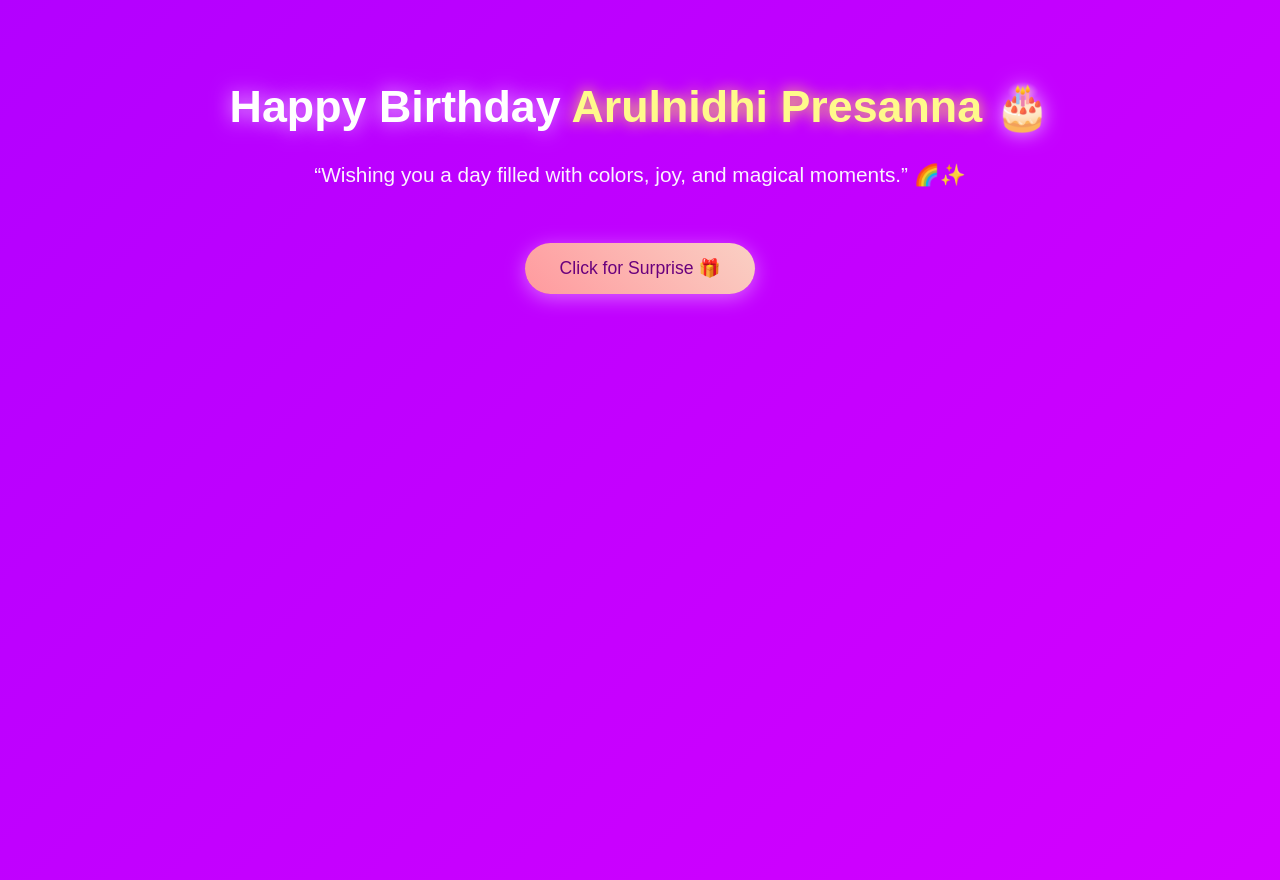
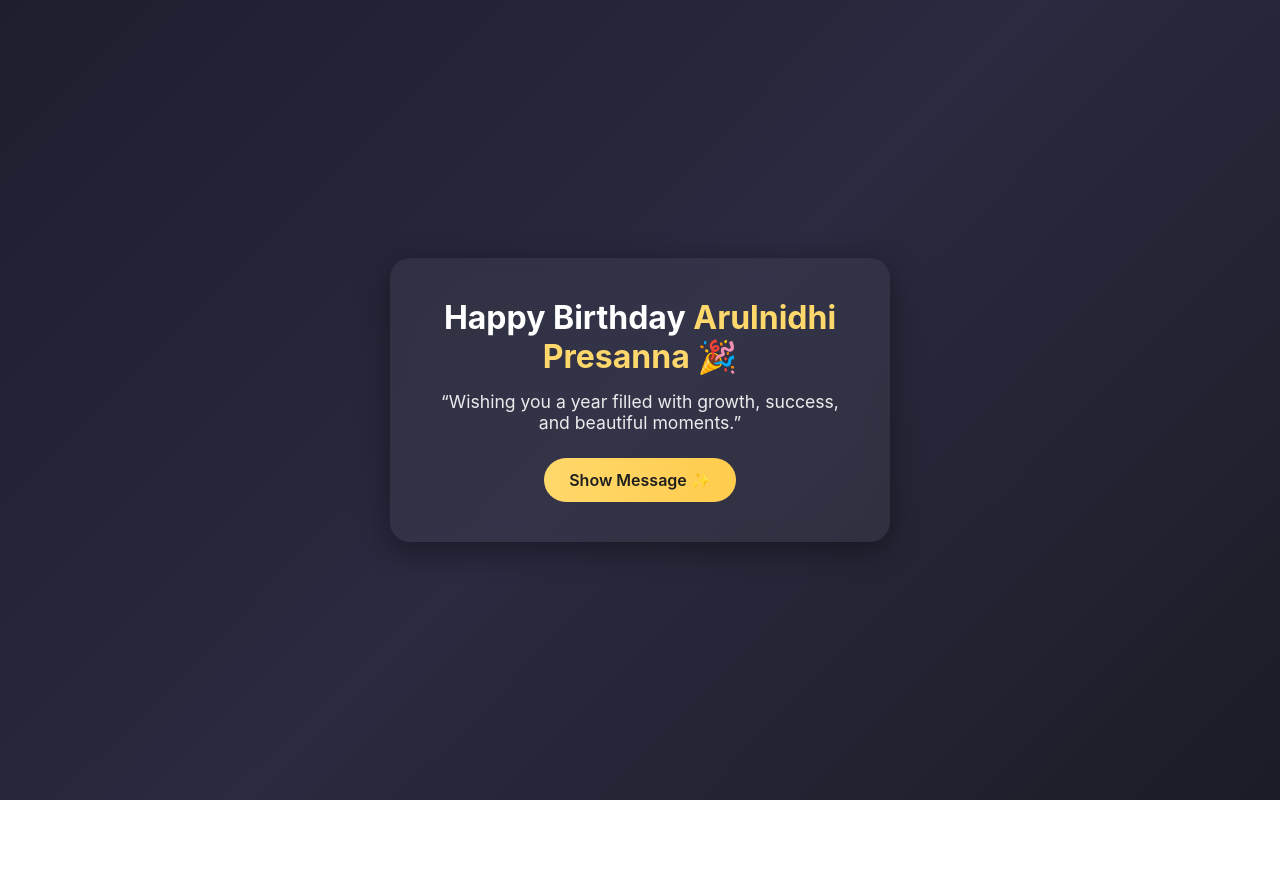
Before and after one commit to Ramakrishnasaratha/Arulnidhi-Presanna-1, a plain HTML site: page index.html in a window 1280 px wide. After the commit the page ends 800 px from the top, so only its background shows below. Drawn offline with Linux system fonts and the light colour scheme.

Commit message:
update code

```diff
--- a/Script.js
+++ b/Script.js
@@ -1,3 +1,3 @@
-document.getElementById("wishBtn").addEventListener("click", function () {
+document.getElementById("wishBtn").addEventListener("click", () => {
     document.getElementById("surprise").classList.toggle("show");
 });
--- a/Style.css
+++ b/Style.css
@@ -1,77 +1,80 @@
-/* Background Animated Gradient */
-body {
+* {
     margin: 0;
     padding: 0;
-    height: 100vh;
-    font-family: 'Poppins', sans-serif;
-    color: #fff;
-    text-align: center;
-    background: linear-gradient(135deg, #7f00ff, #e100ff);
-    background-size: 300% 300%;
-    animation: bgAnim 10s ease infinite;
+    box-sizing: border-box;
+    font-family: "Inter", sans-serif;
 }
 
-@keyframes bgAnim {
-    0% { background-position: 0% 50%; }
-    50% { background-position: 100% 50%; }
-    100% { background-position: 0% 50%; }
+body {
+    height: 100vh;
+    display: flex;
+    justify-content: center;
+    align-items: center;
+    background: linear-gradient(135deg, #1e1e2f, #2a2a40, #1c1c26);
+    color: #fff;
 }
 
-.container {
-    margin-top: 80px;
+/* Professional Card */
+.card {
+    background: rgba(255, 255, 255, 0.05);
+    padding: 40px 50px;
+    border-radius: 20px;
+    text-align: center;
+    width: 90%;
+    max-width: 500px;
+    backdrop-filter: blur(10px);
+    box-shadow: 0 8px 30px rgba(0, 0, 0, 0.4);
+    animation: fadeIn 1.2s ease;
 }
 
-/* Title Glow Effect */
-.title {
-    font-size: 2.8rem;
-    font-weight: 800;
-    text-shadow: 0 0 20px rgba(255, 255, 255, 0.7);
+.card h1 {
+    font-size: 2rem;
+    font-weight: 700;
+    margin-bottom: 15px;
 }
 
-.title span {
-    color: #fffa8b;
-    text-shadow: 0 0 15px #ffea52;
+.card h1 span {
+    color: #ffd86b;
 }
 
 .quote {
-    font-size: 1.3rem;
-    margin-top: 10px;
-    opacity: 0.95;
+    font-size: 1.1rem;
+    opacity: 0.9;
+    margin-bottom: 25px;
 }
 
-/* Button Style */
-#wishBtn {
-    margin-top: 35px;
-    padding: 15px 35px;
-    background: linear-gradient(45deg, #ff9a9e, #fad0c4);
+/* Premium Button */
+.btn {
+    padding: 12px 25px;
+    background: linear-gradient(90deg, #ffd86b, #ffcc4d);
     border: none;
-    color: #6a007d;
+    color: #1e1e1e;
     border-radius: 50px;
-    font-size: 1.1rem;
     cursor: pointer;
-    box-shadow: 0 4px 20px rgba(255, 255, 255, 0.4);
-    transition: 0.4s;
+    font-weight: 600;
+    font-size: 1rem;
+    transition: 0.3s ease;
 }
 
-#wishBtn:hover {
-    transform: scale(1.1);
-    opacity: 0.9;
+.btn:hover {
+    transform: translateY(-3px);
+    box-shadow: 0 6px 20px rgba(255, 217, 102, 0.4);
 }
 
-/* Surprise Text */
+/* Surprise Message */
 #surprise {
-    margin-top: 30px;
-    font-size: 1.5rem;
+    margin-top: 25px;
+    font-size: 1.1rem;
+    line-height: 1.4;
     display: none;
-    animation: fadeIn 1s ease-in-out;
 }
 
 .show {
     display: block !important;
 }
 
-/* Fade-in animation */
+/* Fade Animation */
 @keyframes fadeIn {
-    from { opacity: 0; }
-    to { opacity: 1; }
+    from { opacity: 0; transform: scale(0.95); }
+    to { opacity: 1; transform: scale(1); }
 }
--- a/index.html
+++ b/index.html
@@ -8,17 +8,17 @@
 </head>
 <body>
 
-    <div class="container">
-        <h1 class="title">Happy Birthday <span>Arulnidhi Presanna</span> 🎂</h1>
+    <div class="card">
+        <h1>Happy Birthday <span>Arulnidhi Presanna</span> 🎉</h1>
 
         <p class="quote">
-            “Wishing you a day filled with colors, joy, and magical moments.” 🌈✨
+            “Wishing you a year filled with growth, success, and beautiful moments.”
         </p>
 
-        <button id="wishBtn">Click for Surprise 🎁</button>
+        <button id="wishBtn" class="btn">Show Message ✨</button>
 
         <div id="surprise" class="hidden">
-            ✨🎉 May your year sparkle with happiness, success, and unforgettable memories! 🎉✨
+            May your journey ahead shine with purpose, joy, and endless achievements.
         </div>
     </div>
 
```
